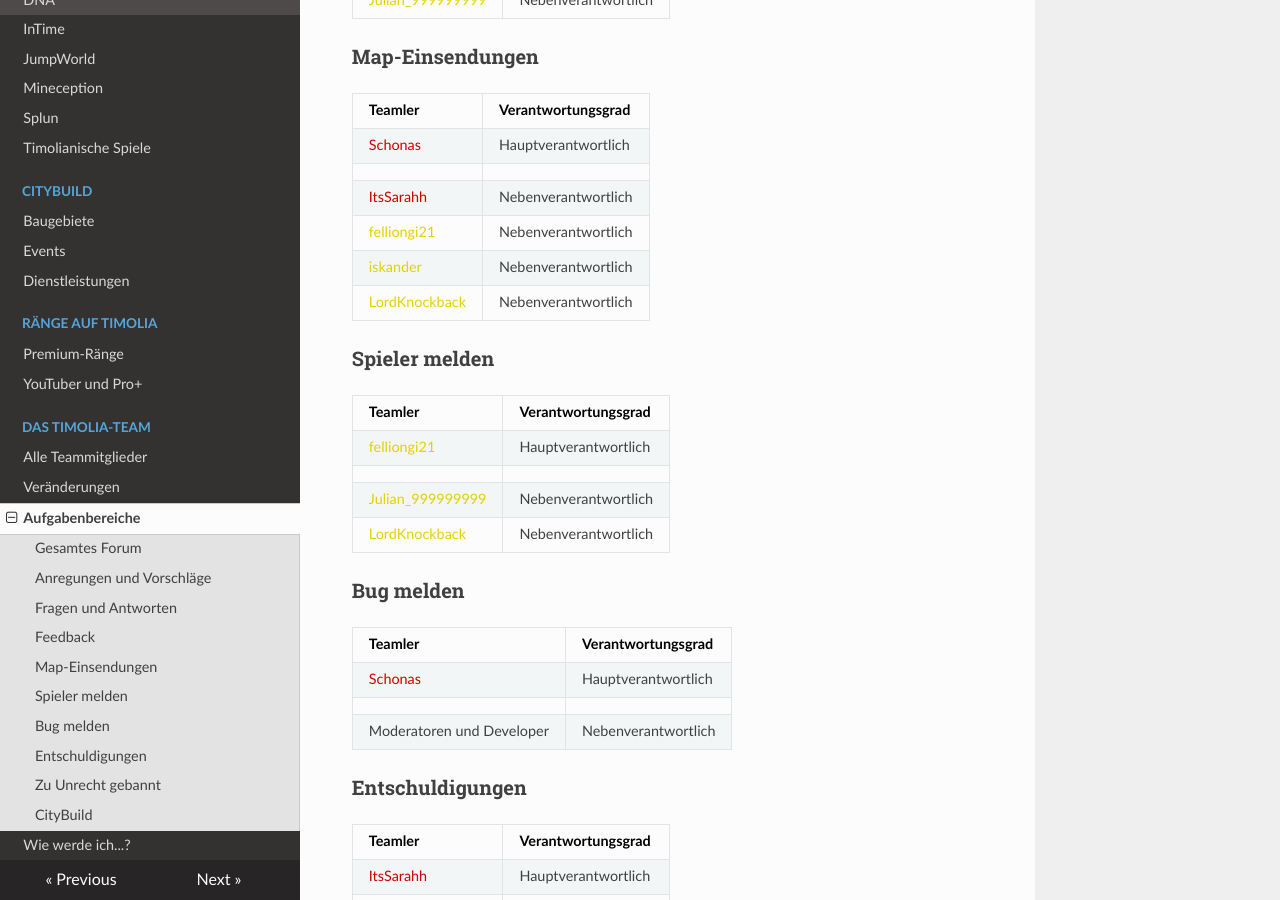
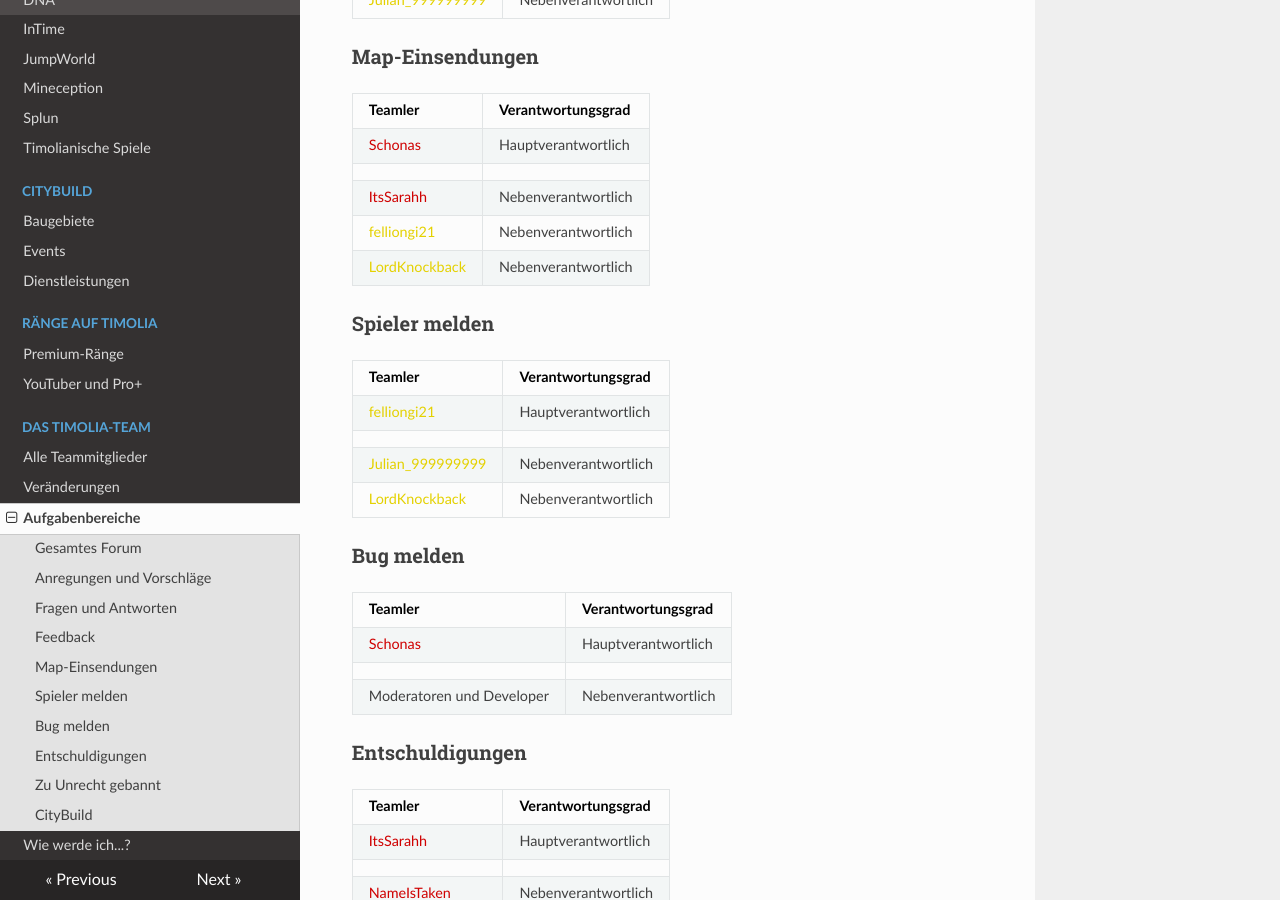
Before and after one commit to TimoliaDE/HowTo, an MkDocs documentation site: the page built from docs/team/responsibilities.md, in a window 1280 px wide and 900 px high, scrolled down 1200 px. Built offline with MkDocs 1.6.1, drawn with Linux system fonts in a browser that asks for light colours; nearby versions of some CDN libraries; old or Windows-style settings are respelled for this version of MkDocs.

Commit message:
Update responsibilities.md

```diff
--- a/docs/team/responsibilities.md
+++ b/docs/team/responsibilities.md
@@ -46,7 +46,6 @@ Die Verantwortlichen für das gesamte Forum kümmern sich sowohl um den Aufbau d
 | | |
 |<span style="color:#CF0101">ItsSarahh</span> | Nebenverantwortlich |
 |<span style="color:#E4D100">felliongi21</span> | Nebenverantwortlich |
-|<span style="color:#E4D100">iskander</span> | Nebenverantwortlich |
 |<span style="color:#E4D100">LordKnockback</span> | Nebenverantwortlich |
 
 ###<strong>Spieler melden</strong>
```
